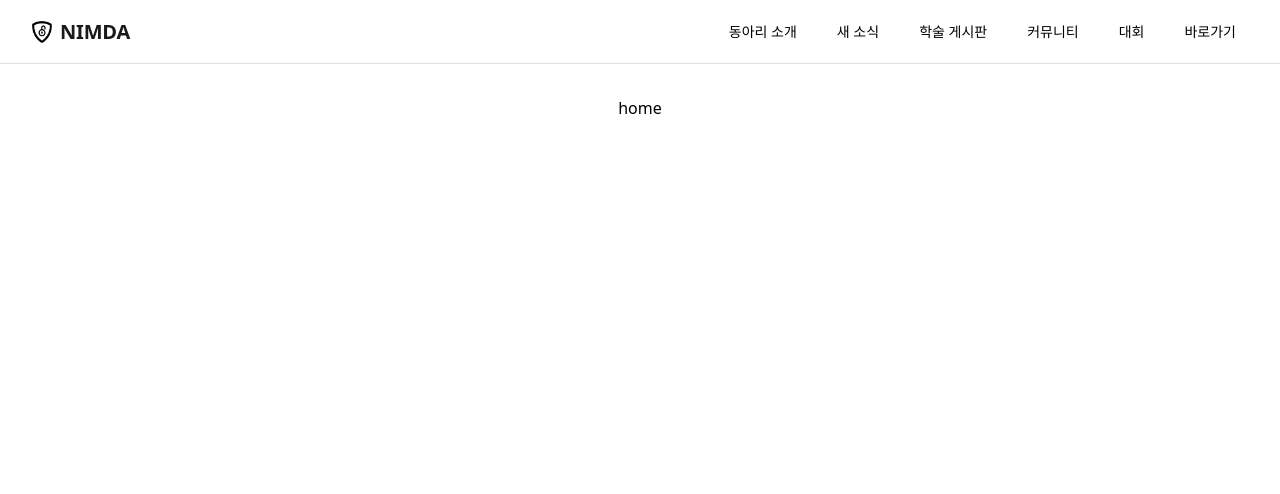
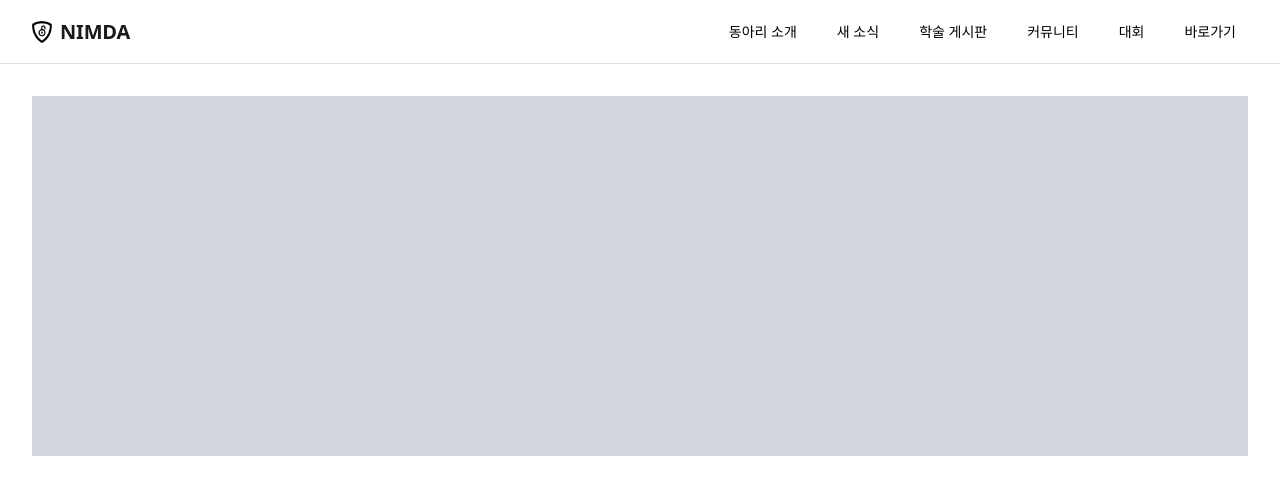
Before and after one commit to novvvv/NimdaPage, a React (Vite) app in the folder NimdaConFrontEnd/: page /home in a window 1280 px wide. Shown: the top 494 px of the page. Built offline with nearby package versions, Linux system fonts and the light colour scheme; a web font is replaced by a local one.

Commit message:
feat. add banner

```diff
--- /dev/null
+++ b/NimdaConFrontEnd/src/domains/Home/components/banner.tsx
@@ -0,0 +1,7 @@
+import React from "react";
+
+const Banner = () => {
+  return <div className="h-[360px] w-full bg-gray-300"></div>;
+};
+
+export default Banner;
--- a/NimdaConFrontEnd/src/domains/Home/index.tsx
+++ b/NimdaConFrontEnd/src/domains/Home/index.tsx
@@ -1,6 +1,6 @@
 import "@/App.css";
 import Layout from "@/components/Layout";
-import BlackLineButton from "@/components/Button/BlackLine";
+import Banner from "./components/banner";
 import { useNavigate } from "react-router-dom";
 
 import { getCurrentUsername, isAdmin } from "@/utils/jwt"; // 현재 로그인한 유저 출력
@@ -9,8 +9,9 @@ import { useState, useEffect } from "react";
 function Home() {
   return (
     <Layout>
-      <div className="flex flex-col items-center gap-4"></div>
-      home
+      <div className="flex flex-col items-center gap-4">
+        <Banner />
+      </div>
     </Layout>
   );
 }
```
